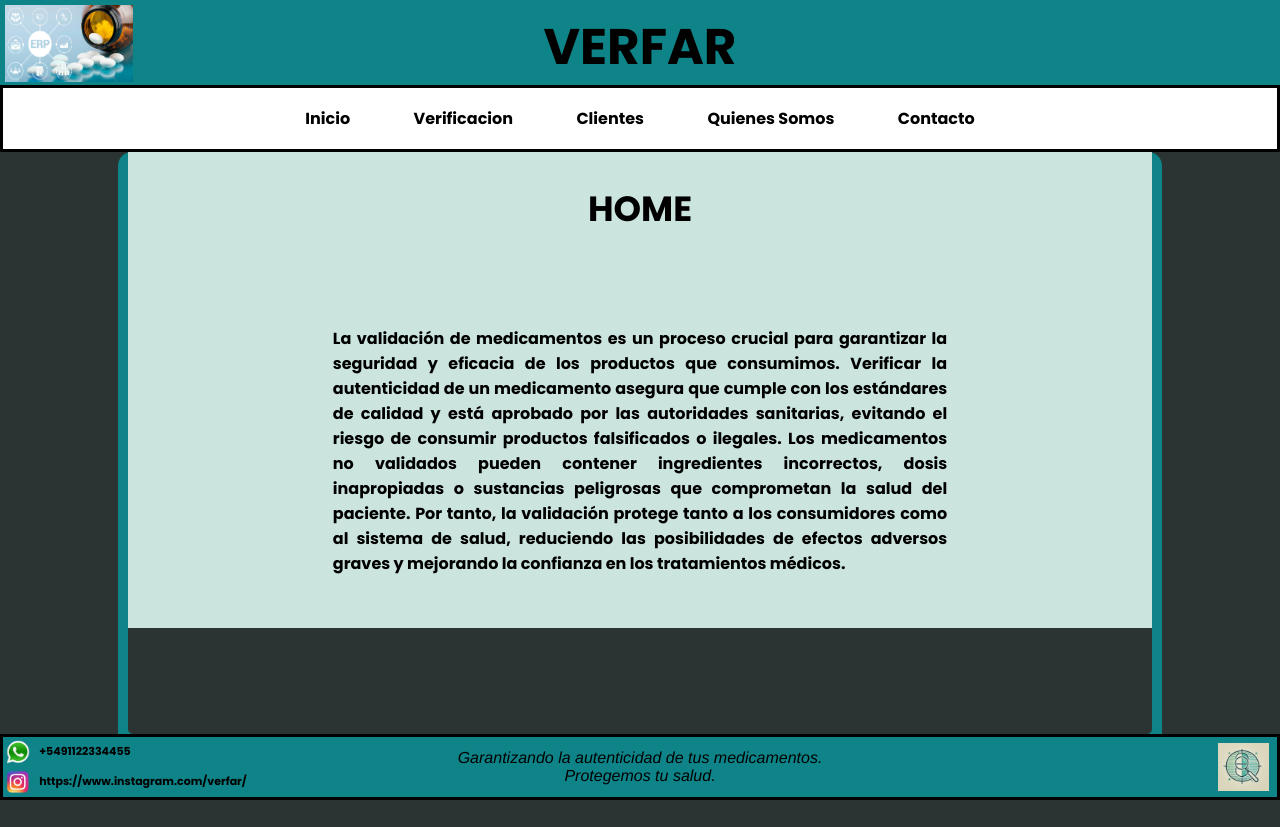
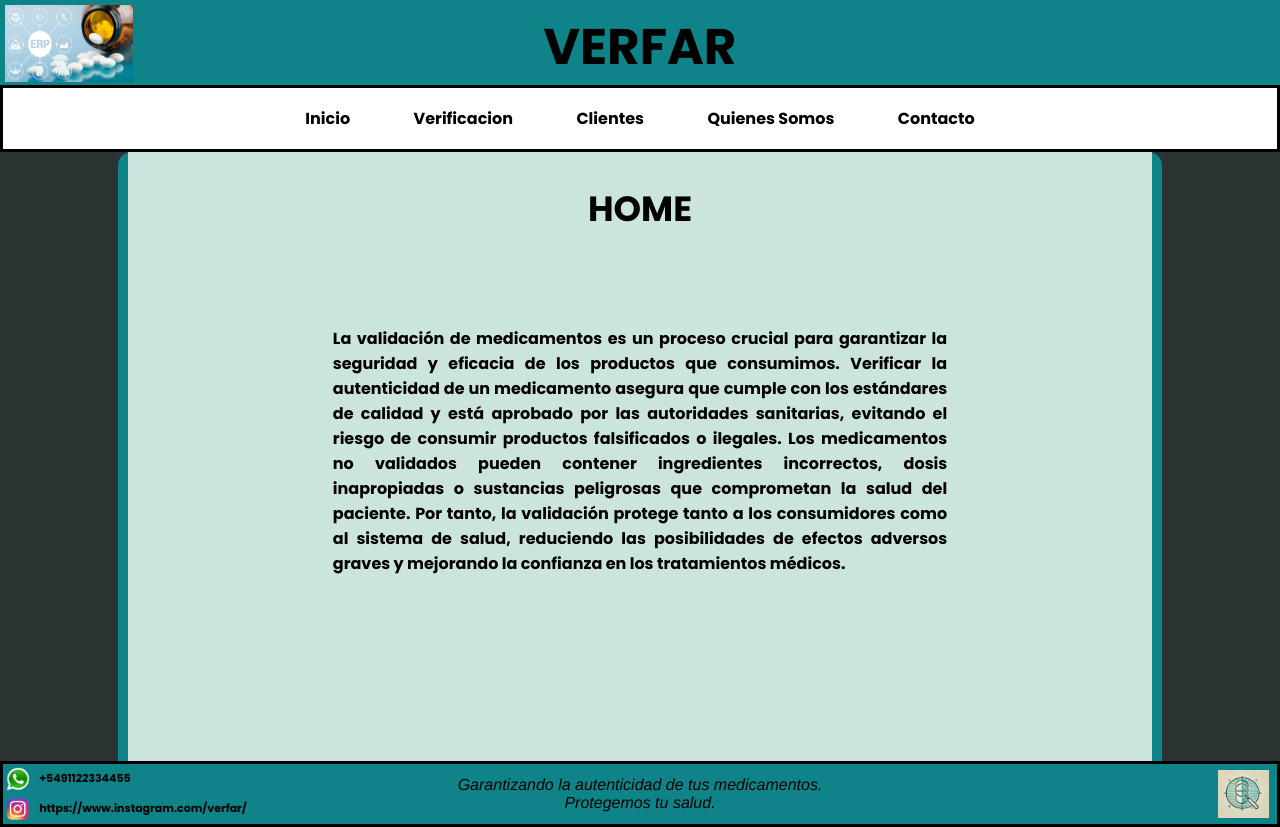
Before and after one commit to fakundolopez2008/PFLopezOrdoqui, a website: page index.html in a window 1280 px wide. Before the commit the page ends 800 px from the top, so only its background shows below. Drawn offline with Linux system fonts and the light colour scheme.

Commit message:
Correccion Maquetado + Mediaqueries 4

```diff
--- a/scss/layout/_footer.scss
+++ b/scss/layout/_footer.scss
@@ -20,6 +20,8 @@ footer {
 .textoImg {
     padding-top: 3%;
     font-size: 11px;
+    justify-self: left;
+    align-self: left;
 }
 
 .textoFooter {
--- a/scss/layout/_main-contacto.scss
+++ b/scss/layout/_main-contacto.scss
@@ -2,7 +2,7 @@ form {
     width: 300px;
     margin: auto;
     text-align: center;
-    padding-bottom: 5%;
+    padding-bottom: 10%;
 }
 
 label,input,textarea {
--- a/scss/layout/_main-index.scss
+++ b/scss/layout/_main-index.scss
@@ -3,5 +3,5 @@
     margin-top: 6%;
     padding-left: 20%;
     padding-right: 20%;
-    padding-bottom: 5%;
+    padding-bottom: 18%;
 }
```
Also changed, not shown: css/diseño.css.
